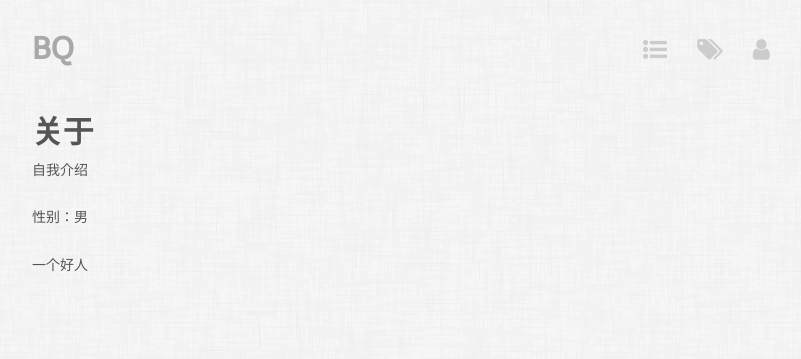
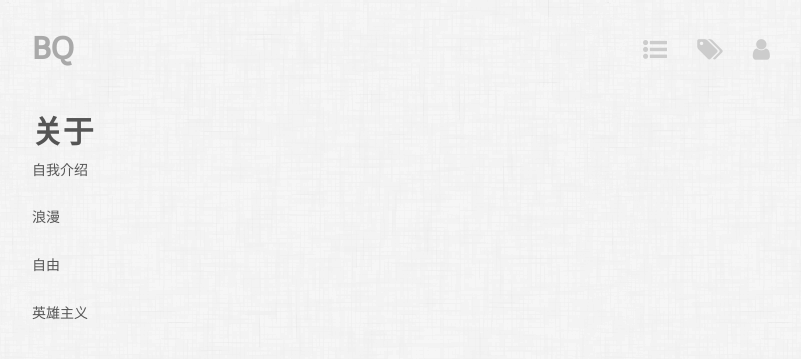
Before and after one commit to bchange/blog, a Jekyll site: the page built from about.markdown, in a window 1280 px wide. Shown: the top 359 px of the page, without its empty margins (233-1034 px from the left). Built offline with Jekyll 4.4.1, drawn with Linux system fonts in a browser that asks for light colours; nearby versions of some CDN libraries.

Commit message:
about 修改

```diff
--- a/about.markdown
+++ b/about.markdown
@@ -5,6 +5,8 @@ layout: page
 
 自我介绍
 
-性别：男
+浪漫
 
-一个好人
+自由
+
+英雄主义
```
